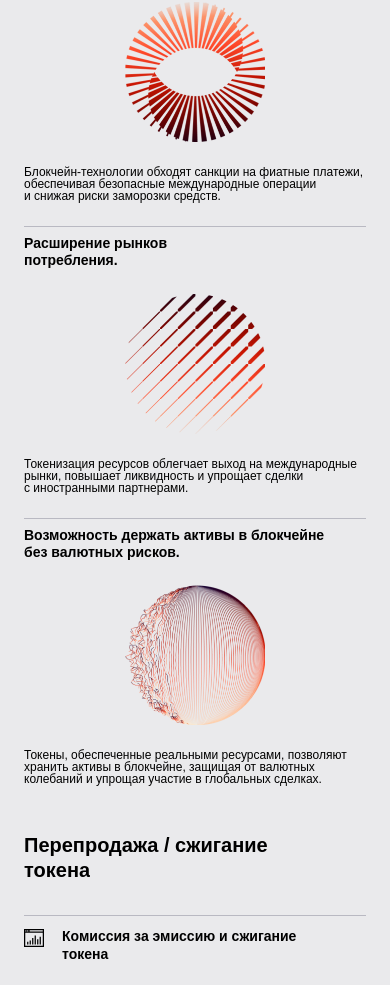
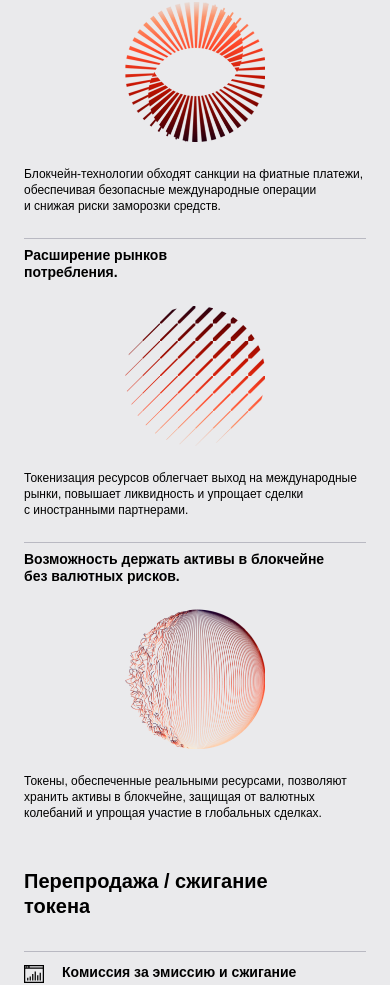
Before and after one commit to Vadim-Matsul/indx, a Next.js app: page / in a window 390 px wide. Shown: the part 2975-3960 px from the top of the page. Built offline with nearby package versions, Linux system fonts and the light colour scheme.

Commit message:
пересборка dist

```diff
--- a/app/components/ResolveTasks.tsx
+++ b/app/components/ResolveTasks.tsx
@@ -57,7 +57,7 @@ export function ResolveTasks({ }: Props) {
             />
           </div>
 
-          <p className='mt-6 text-xs leading-none text-light-gray xs:max-w-[80%] md:max-w-none lg:mt-8 lg:text-sm lg:leading-[19px]'>
+          <p className='mt-6 text-xs text-light-gray xs:max-w-[80%] md:max-w-none lg:mt-8 lg:text-sm lg:leading-[19px]'>
             Блокчейн-технологии обходят санкции на&nbsp;фиатные&nbsp;платежи, обеспечивая безопасные
             международные операции и&nbsp;снижая риски заморозки средств.
           </p>
@@ -79,7 +79,7 @@ export function ResolveTasks({ }: Props) {
             />
           </div>
 
-          <p className='mt-6 text-xs leading-none text-light-gray xs:max-w-[80%] md:max-w-none lg:mt-8 lg:text-sm lg:leading-[19px]'>
+          <p className='mt-6 text-xs text-light-gray xs:max-w-[80%] md:max-w-none lg:mt-8 lg:text-sm lg:leading-[19px]'>
             Токенизация ресурсов облегчает выход на&nbsp;международные рынки, повышает&nbsp;ликвидность и&nbsp;упрощает сделки с&nbsp;иностранными партнерами.
           </p>
         </li>
@@ -103,7 +103,7 @@ export function ResolveTasks({ }: Props) {
             />
           </div>
 
-          <p className='mt-6 text-xs leading-none text-light-gray xs:max-w-[80%] md:max-w-none lg:mt-8 lg:text-sm lg:leading-[19px]'>
+          <p className='mt-6 text-xs text-light-gray xs:max-w-[80%] md:max-w-none lg:mt-8 lg:text-sm lg:leading-[19px]'>
             Токены, обеспеченные реальными ресурсами, позволяют хранить&nbsp;активы в&nbsp;блокчейне,
             защищая&nbsp;от&nbsp;валютных колебаний и&nbsp;упрощая участие в&nbsp;глобальных сделках.
           </p>
```
Also changed, not shown: 3 other files (tests, documents, lock files or other folders).
